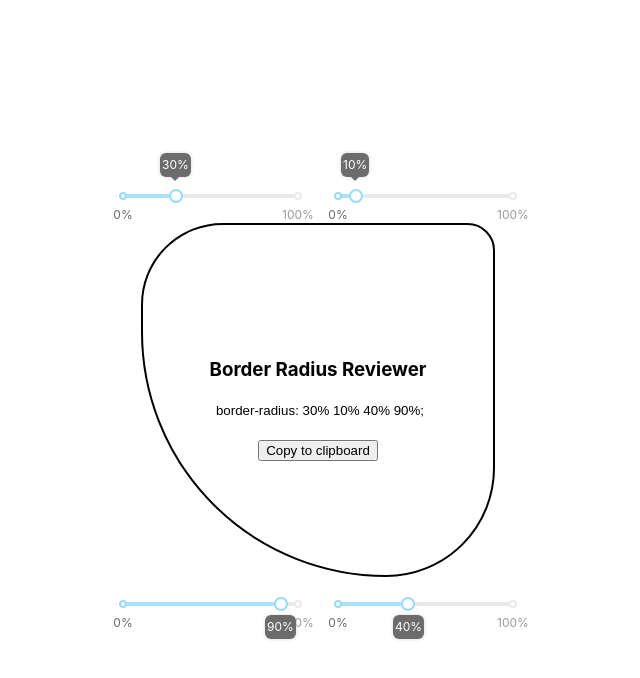
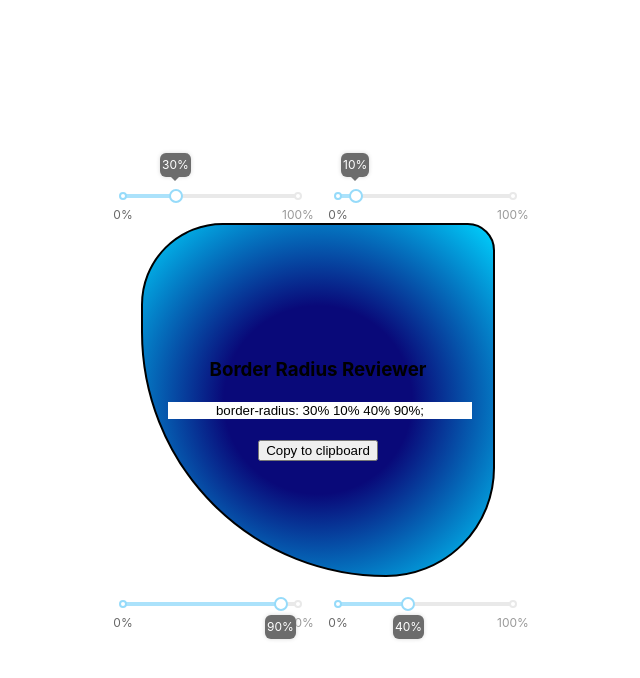
Before and after one commit to mrkshx/border_radius_previewer, a React (Create React App) app: page / in a window 1280 px wide. Shown: the top 678 px of the page, without its empty margins (322-962 px from the left). Built offline with nearby package versions, Linux system fonts and the light colour scheme.

Commit message:
added background color to square

```diff
--- a/src/style/border_square.css
+++ b/src/style/border_square.css
@@ -5,6 +5,8 @@
   position: relative;
   display: grid;
   align-items: center;
+  background: rgb(9,9,121);
+  background: radial-gradient(circle, rgba(9,9,121,1) 38%, rgba(0,212,255,1) 100%);
 }
 
 .sliderTopLeft {
```
